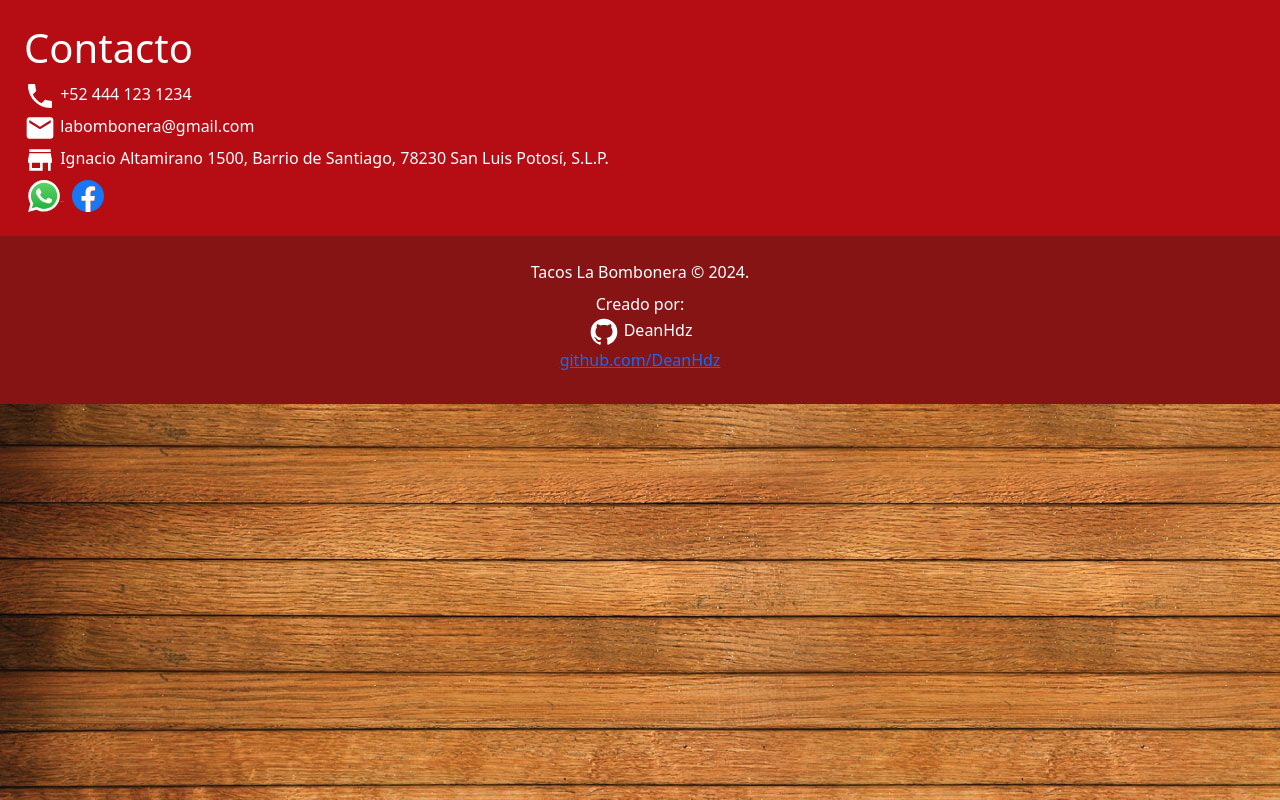
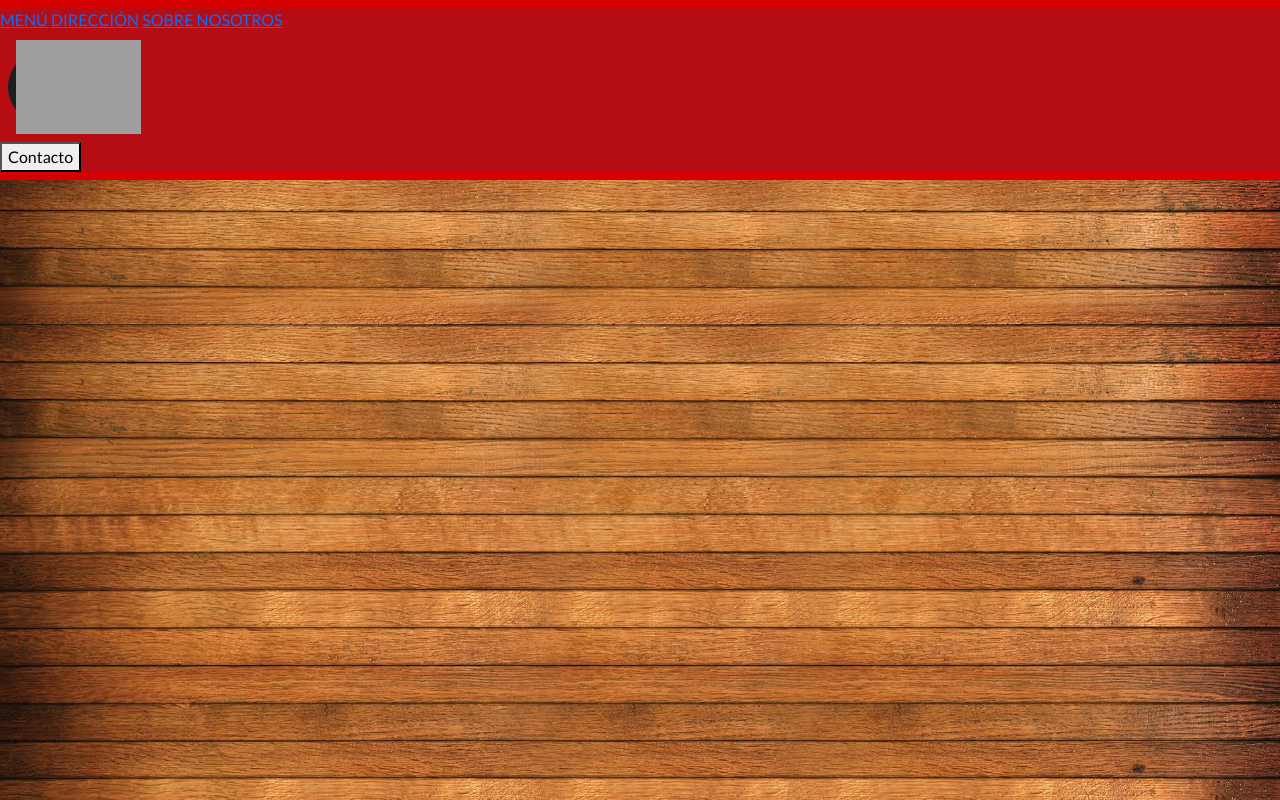
Before and after one commit to DeanHdz/LaBombonera, a plain HTML site: page index.html in a window 1280 px wide. Shown: the top 800 px of the page. Drawn offline with nearby package versions, Linux system fonts and the light colour scheme; grey boxes are pictures that could not be loaded.

Commit message:
Background fixed, nav started

```diff
--- a/assets/css/styles.css
+++ b/assets/css/styles.css
@@ -1,22 +1,47 @@
-navbar{
+@import url('https://fonts.googleapis.com/css?family=Lato&display=swap');
+
+.primary{
     background-color: #B60D14;
 }
 
-footer{
-    background-color: #B60D14;
+.primary-light{
+    background-color: #D60000
 }
 
-#sub-footer{
+.primary-dark{
     background-color: #871414;
 }
 
-/*
-@import url('https://fonts.googleapis.com/css?family=Lato&display=swap');
-
-* {
-  box-sizing: border-box;
+body{
+    background-image: url("../../resources/images/bg.jpg");
+    background-repeat: repeat;
+    background-position: center;
+    background-size: contain;
+    font-family: 'Lato', sans-serif;
 }
 
+div#nav-logo-background-outer{
+    background-color: #1E1E1E;
+    max-height: 125px;
+    max-width: 125px;
+    border-radius: 50%;
+    margin: 8px;
+}
+
+div#nav-logo-background-inner{
+    background-color: #CFB111;
+    max-height: 125px;
+    max-width: 125px;
+    border-radius: 50%;
+    margin: 8px;
+}
+
+img#nav-logo{
+    max-height: 125px;
+    max-width: 125px;
+}
+
+/*
 body{
     height: 100%;
     background-image: url("../../resources/images/bg.jpg");
@@ -46,22 +71,6 @@ nav{
     flex-direction: row;
 }
 
-div#nav-links{
-}
-
-div#nav-logo-background{
-    background-color: #CFB111;
-    max-height: 125px;
-    max-width: 125px;
-    border-radius: 50%;
-    margin: 8px;
-}
-
-img#nav-logo{
-    max-height: 125px;
-    max-width: 125px;
-}
-
 #map-container {
     width: 50%;
     height: 50%;
@@ -72,14 +81,4 @@ img#nav-logo{
     width: 100%;
     height: 100%;
 }
-
-footer{
-    width: 100%;
-    height: auto;
-    position: static;
-    bottom: 100%;
-    background-color: #CFB111;
-    flex: flex;
-    flex-direction: column;
-}
 */
--- a/index.html
+++ b/index.html
@@ -12,15 +12,35 @@
     <link rel="stylesheet" href="assets/css/styles.css">
 </head>
 
-<body background="resources/images/bg.jpg">
+<body>
 
-    <header>
-        <navbar class="mt-32 mb-32">
-
-        </navbar>
+    <header class="sticky-top">
+        <nav class="primary-light pt-2 pb-2 mt">
+            <div class="primary">
+                <div class="">
+                    <a href="#">MENÚ</a>
+                    <a href="#">DIRECCIÓN</a>
+                    <a href="#">SOBRE NOSOTROS</a>
+                </div>
+                <div id="nav-logo-background-outer">
+                    <div id="nav-logo-background-inner">
+                        <img src="resources/images/Logo.png" id="nav-logo">
+                    </div>
+                </div>
+                <div class="">
+                    <button class="">
+                        Contacto
+                    </button>
+                </div>
+            </div>
+        </nav>
     </header>
 
-    <footer class="text-white">
+    <div>
+        <br><br><br><br><br><br><br><br><br><br><br><br><br><br><br><br><br><br><br><br><br><br><br><br><br><br><br><br><br><br><br><br><br><br><br><br><br><br><br><br><br><br><br><br><br><br><br><br><br><br><br><br><br><br><br><br><br><br><br><br><br><br><br><br><br><br><br><br><br>
+    </div>
+
+    <footer class="primary text-white">
         <div class="p-4">
             <h1>Contacto</h1>
             <div>
@@ -74,7 +94,7 @@
                 </a>
             </div>
         </div>
-        <div id="sub-footer" class="text-white p-4">
+        <div class="primary-dark text-white p-4">
             <div class="text-center">
                 <span>Tacos La Bombonera © 2024.</span>
             </div>
```
